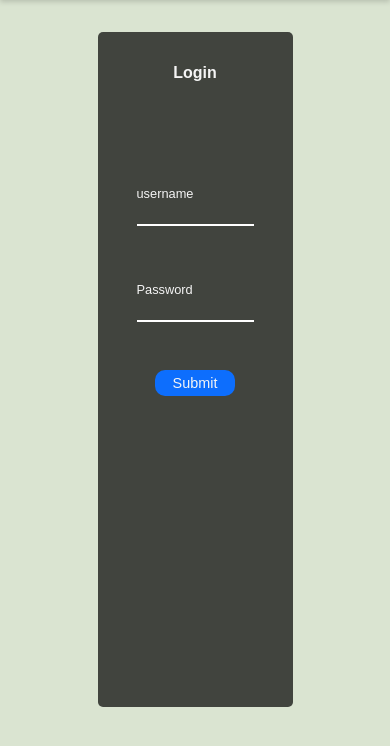
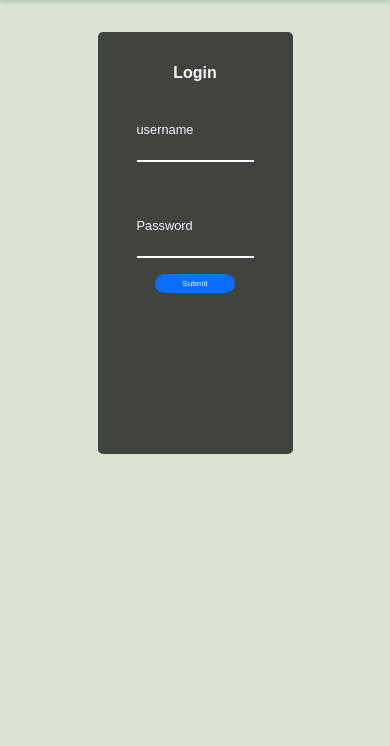
Before and after one commit to ArnabChatterjee20k/Notes-Manager, a Flask app: page /login in a window 390 px wide. Shown: the part 60-806 px from the top of the page. Run offline with Flask 2, Linux system fonts and the light colour scheme.

Commit message:
css changed

```diff
--- a/static/style/log.css
+++ b/static/style/log.css
@@ -131,7 +131,7 @@ h1{
 }
 
 /* media query */
-@media only screen and (max-width: 900px){
+@media only screen and (max-width: 800px){
     .container .centerbox form .inputbox{
         width: 60%;
     }
@@ -143,9 +143,10 @@ h1{
     }
     .container .centerbox form input[type=submit]{
         width: 5rem;
-        /* padding: 5px; */
-        font-size: 0.9rem;
-    }
+        font-size: 0.5rem;
+        margin-top: 0;
+        }
+
     .container .centerbox form .inputbox label{
         transition:  0.5s;
         position:absolute;
@@ -162,4 +163,15 @@ h1{
         text-decoration:0.3rem underline rgba(0, 0, 0, 0.288) ;
         text-shadow: 0 0 black;
     }
+    .container{
+        height: 50%;
+        overflow: hidden;
+    }
+    .container h1{
+        margin-bottom: 1rem;
+    }
+    #password{
+        margin-bottom: 1rem;
+    }
+
 }
--- a/templates/login.html
+++ b/templates/login.html
@@ -6,8 +6,8 @@
     <meta http-equiv="X-UA-Compatible" content="IE=edge">
     <meta name="viewport" content="width=device-width, initial-scale=1.0">
     <title>Login</title>
-    <link rel="stylesheet" href="{{ url_for('static', filename='../static/style/log.css') }}">
-    <!-- <link rel="stylesheet" href="../static/style/log.css"> -->
+    <!-- <link rel="stylesheet" href="{{ url_for('static', filename='../static/style/log.css') }}"> -->
+    <link rel="stylesheet" href="../static/style/log.css">
 
 </head>
 
@@ -44,8 +44,8 @@
         </div>
 
     </div>
-    <!-- <script src="../static/js/log.js"></script> -->
-    <script src="{{ url_for('static', filename='../static/js/log.js') }}"></script>
+    <script src="../static/js/log.js"></script>
+    <!-- <script src="{{ url_for('static', filename='../static/js/log.js') }}"></script> -->
 
 </body>
 
```
